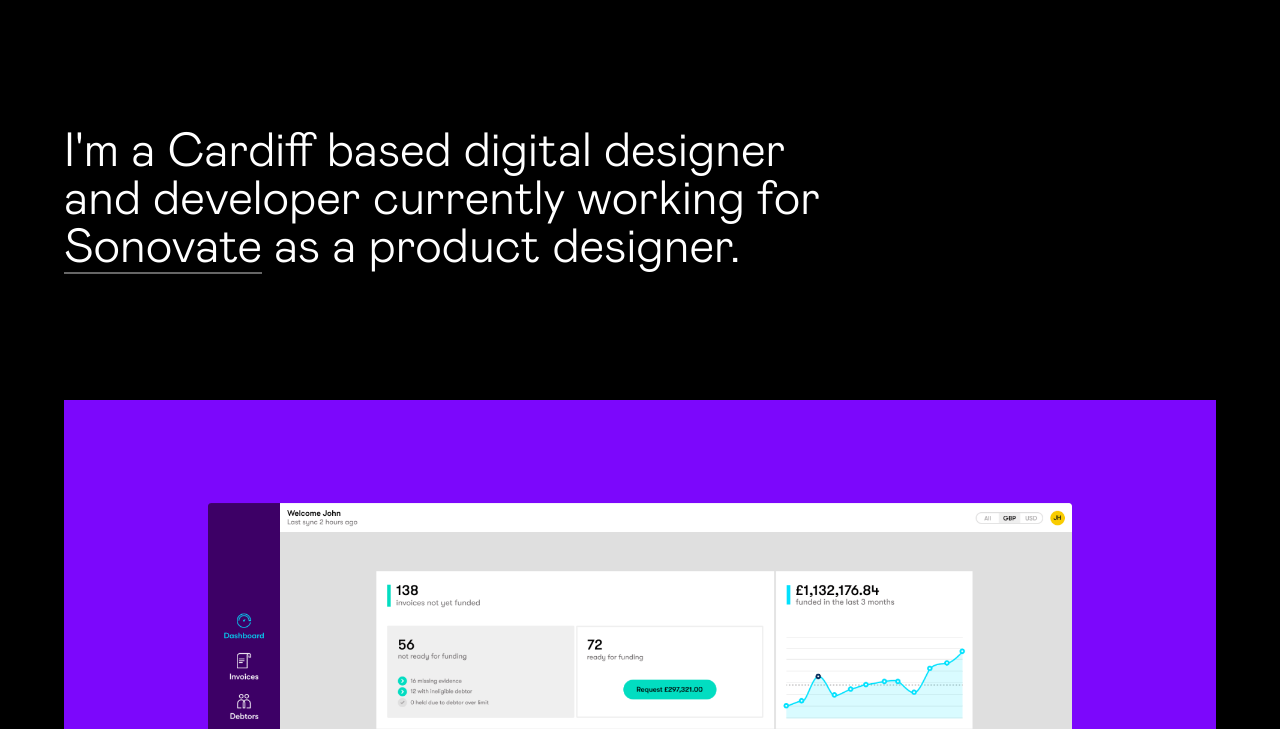
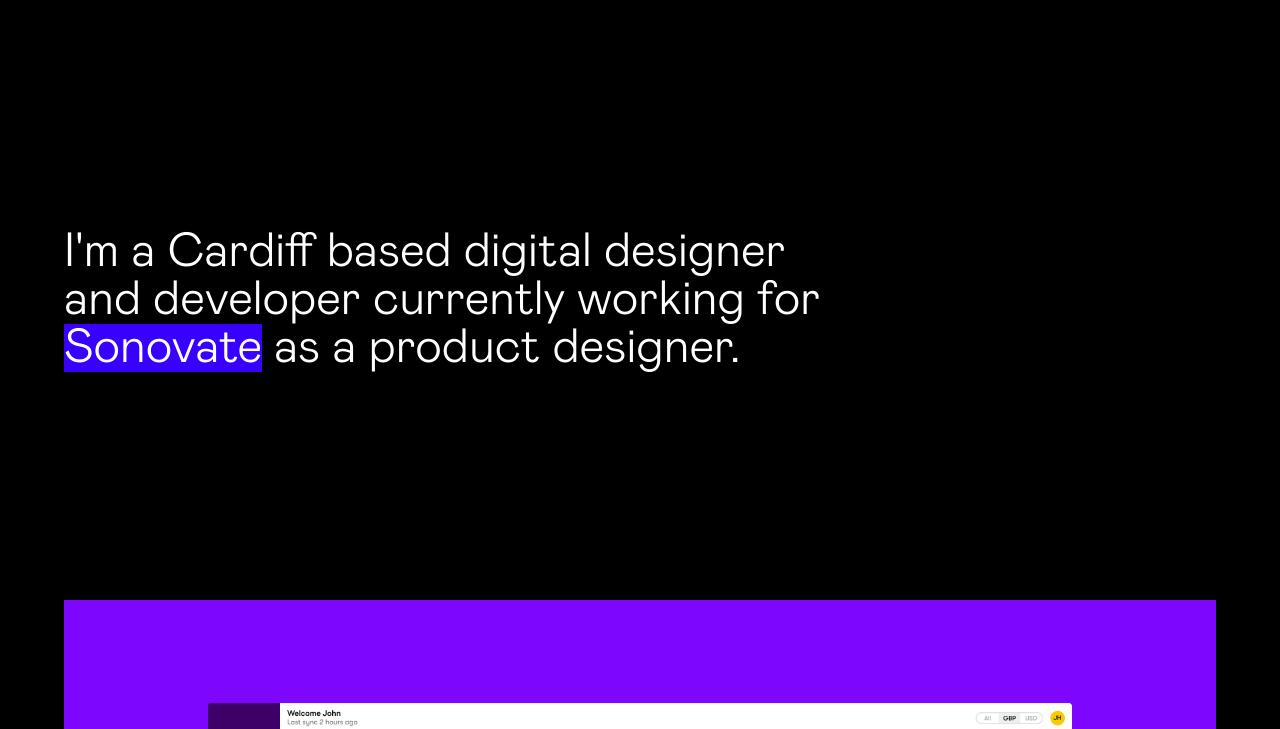
Before and after one commit to lloydwheeler/lloydwheeler.github.io, a plain HTML site: page index.html in a window 1280 px wide. Shown: the top 729 px of the page. Drawn offline with Linux system fonts and the light colour scheme.

Commit message:
style link

```diff
--- a/dist/css/style.css
+++ b/dist/css/style.css
@@ -22,23 +22,38 @@ body {
 
 h1 {
   color: #fff;
-  margin-top: 64px;
-  margin-bottom: 128px;
+  margin-top: 164px;
+  margin-bottom: 228px;
   font-size: 48px;
   font-weight: 300;
-
   max-width: 800px;
 }
 
 a {
+  position: relative;
   text-decoration: none;
   color: #fff;
-  border-bottom: 2px solid #666;
+}
+
+a:after {
+  content: '';
+  position: absolute;
+  width: 100%;
+  height: 100%;
+  left: 0;
+  background-color: rgb(55, 0, 255);
+  transform: scaleX(1);
+  transform-origin: 100% 50%;
+  z-index: -1;
+  transition: transform .15s cubic-bezier(.75,.23,.53,.91);
 }
 
 a:hover {
-  text-decoration: none;
-  border-bottom-color: #fff;
+  color: #fff;
+}
+
+a:hover:after {
+  transform: scaleX(0);
 }
 
 .portfolio-image {
```
